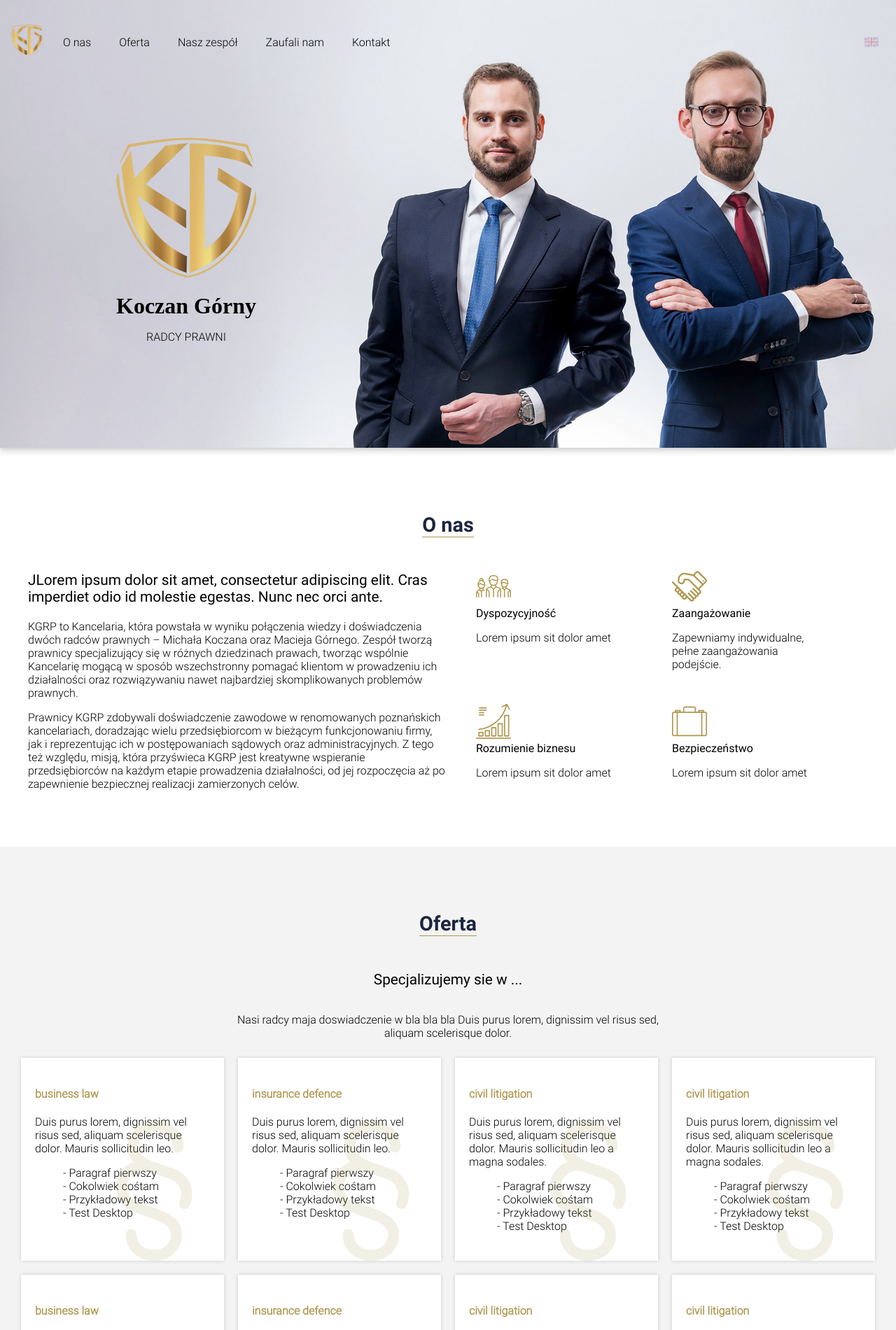
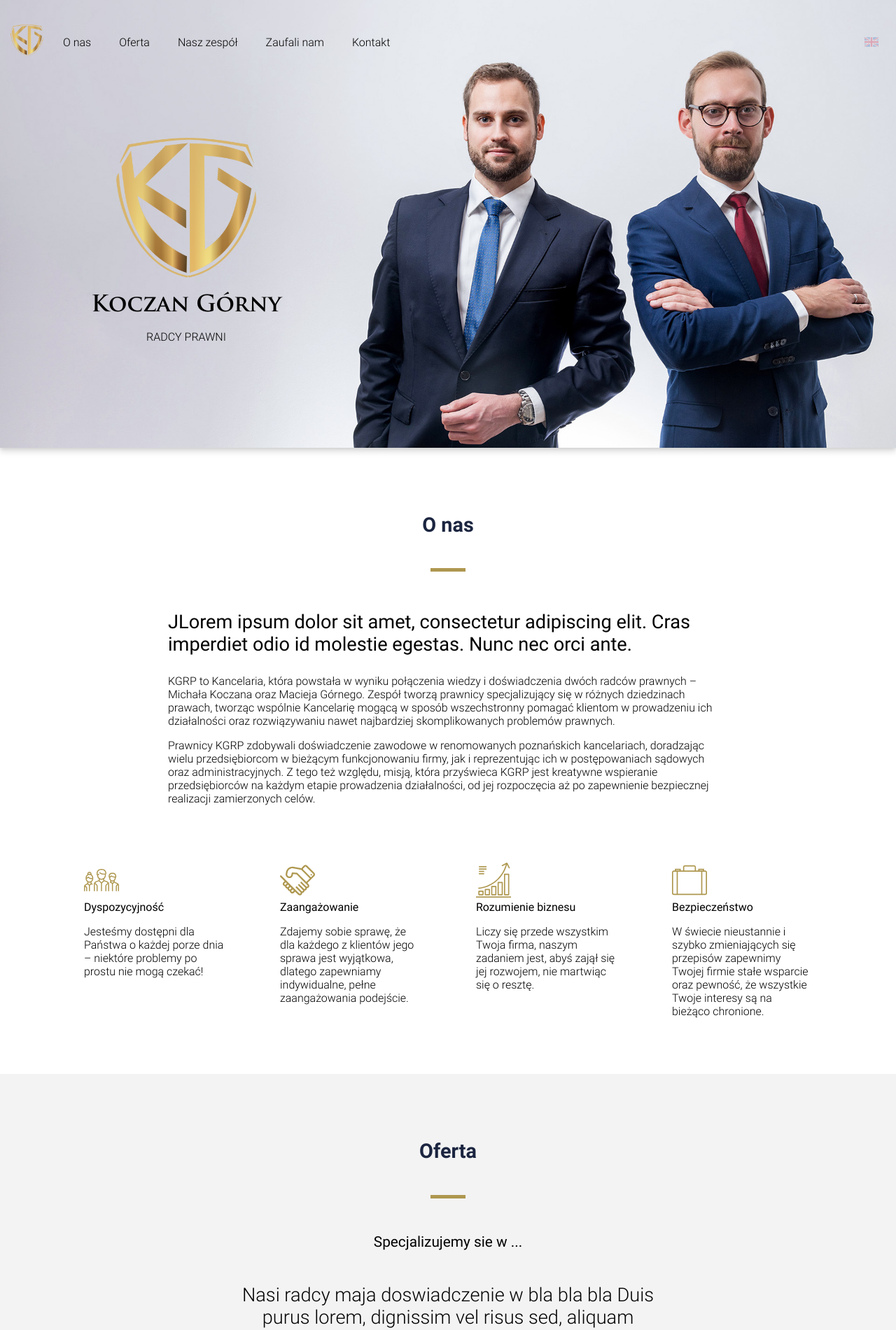
Before and after one commit to AdamKniec/kancelaria, a web app: file index.html in a window 1280 px wide. Shown: the top 1901 px of the page at 70% size. Run offline with its HTML, style and script files only (its server is not run), Linux system fonts and the light colour scheme.

Commit message:
adding major css changes

```diff
--- a/index.html
+++ b/index.html
@@ -11,28 +11,10 @@
 </head>
 <body>
     <header id="start">
-        <!-- <div class="owl-carousel">
-            <div class="firstSliderItem">
-                <p>Któtki wstęp</p>
-                <h2>Krótki wstęp do jakiegoś zagadnienia</h2>
-                <p>Nieco dłusze rozwinięcie poprzedniego krótkiego wstępu do jakiegoś zagadnienia</p>
-            </div>
-            <div class="secondSliderItem">
-                <p>Któtki wstęp</p>
-                <h2>Krótki wstęp do jakiegoś zagadnienia</h2>
-                <p>Nieco dłusze rozwinięcie poprzedniego krótkiego wstępu do jakiegoś zagadnienia</p>
-            </div>
-            <div class="thirdSliderItem">
-                <p>Któtki wstęp</p>
-                <h2>Krótki wstęp do jakiegoś zagadnienia</h2>
-                <p>Nieco dłusze rozwinięcie poprzedniego krótkiego wstępu do jakiegoś zagadnienia</p>
-            </div>
-        </div> -->
         <nav class="navbar">
             <a href="#start">
                 <img src="imgs/logo_png_2.png" alt="" class="logo">
             </a>
-
             <ul>
                 <li><a href="#aboutUs">O nas</a></li>
                 <li><a href="#offer">Oferta</a></li>
@@ -43,7 +25,6 @@
             <a href="" class="languageSwitcher">
                 <img src="imgs/united-kingdom.svg" alt="" class="languageSwitcher"/>
             </a>
-
         </nav>
         <div class="heroBanner">
             <div class="headerIntroContainer">
@@ -83,22 +64,26 @@
                 <figure>
                     <img src="imgs/groupIcon.svg" alt="">
                     <p class="valueHeader">Dyspozycyjność</p>
-                        <figcaption>Lorem ipsum sit dolor amet</figcaption>
+                    <figcaption>Jesteśmy dostępni dla Państwa o każdej porze dnia – niektóre problemy po prostu nie mogą
+                        czekać!</figcaption>
                 </figure>
                 <figure>
                     <img src="imgs/handshakeIcon.svg" alt="">
                     <p class="valueHeader">Zaangażowanie</p>
-                        <figcaption>Zapewniamy indywidualne, pełne zaangażowania podejście.</figcaption>
+                    <figcaption>Zdajemy sobie sprawę, że dla każdego z klientów jego sprawa jest wyjątkowa, dlatego
+                        zapewniamy indywidualne, pełne zaangażowania podejście.</figcaption>
                 </figure>
                 <figure>
                     <img src="imgs/diagramIcon.svg" alt="">
                     <p class="valueHeader">Rozumienie biznesu</p>
-                        <figcaption>Lorem ipsum sit dolor amet</figcaption>
+                    <figcaption>Liczy się przede wszystkim Twoja firma, naszym zadaniem jest, abyś zajął się jej rozwojem,
+                        nie martwiąc się o resztę.</figcaption>
                 </figure>
                 <figure>
                     <img src="imgs/briefcaseIcon.svg" alt="">
                     <p class="valueHeader">Bezpieczeństwo</p>
-                        <figcaption>Lorem ipsum sit dolor amet</figcaption>
+                    <figcaption>W świecie nieustannie i szybko zmieniających się przepisów zapewnimy Twojej firmie stałe
+                        wsparcie oraz pewność, że wszystkie Twoje interesy są na bieżąco chronione.</figcaption>
                 </figure>
             </div>
         </div>
@@ -284,6 +269,19 @@
                     </div>
                 </div>
             </div>
+            <div class="teamMemberBox">
+                <img src="imgs/member3.jpg" alt="">
+                <div class="memberDetails">
+                    <p class="name">Imie Nazwisko</p>
+                    <p class="role">Radca Prawny</p>
+                    <p class="memberDescription">Duis purus lorem, dignissim vel risus sed, aliquam scelerisque dolor. Mauris sollicitudin leo a magna sodales, ac mollis risus suscipit.</p>
+                    <div class="socialMedia">
+                        <img src="imgs/facebook.svg" alt="">
+                        <img src="imgs/linkedin.svg" alt="">
+                        <img src="imgs/twitter.svg.svg" alt="">
+                    </div>
+                </div>
+            </div>
             <!-- <div class="teamMemberBox">
                 <img src="imgs/fotka.jpg" alt="">
                 <div class="memberDetails">
@@ -334,6 +332,15 @@
             <div class="sliderItem">
                 <img src="imgs/logoDBOutsourcing.jpg" alt="">
             </div>
+            <div class="sliderItem">
+                <img src="imgs/logoSafelog.jpg" alt="">
+            </div>
+            <div class="sliderItem">
+                <img src="imgs/logoWitex.jpg" alt="">
+            </div>
+            <div class="sliderItem">
+                <img src="imgs/logoCda.jpg" alt="">
+            </div>
         </div>
     </section>
     <footer id="contact">
@@ -347,7 +354,7 @@
 
                 <p>Duis purus lorem, dignissim vel risus sed, aliquam scelerisque dolor. Mauris sollicitudin leo a magna sodales, ac mollis risus suscipit. Phasellus rhoncus sem purus, at aliquet augue ultricies non. Donec imperdiet malesuada purus eget venenatis. Etiam porttitor est ex, ullamcorper fringilla odio euismod ut</p>
             </div>
-            <div class="navigation">
+            <div class="footerNavigation">
                 <h4>Nawigacja</h4>
                 <ul>
                     <li>Home</li>
--- a/sass/css/style.css
+++ b/sass/css/style.css
@@ -7,10 +7,25 @@
 @font-face {
   font-family: 'Roboto-Light';
   src: url("/fonts/Roboto-Light.ttf"); }
+@font-face {
+  font-family: 'TrajanPro-Bold';
+  src: url("/fonts/TrajanPro-Bold.otf"); }
 body {
   margin: 0;
   padding: 0;
   font-family: 'Roboto-Light', 'sans-serif'; }
+  body h3 {
+    position: relative;
+    display: flex;
+    padding-bottom: 4%;
+    justify-content: center; }
+    body h3::after {
+      content: '';
+      background-color: #ae974f;
+      height: 5px;
+      position: absolute;
+      bottom: 0;
+      width: 50px; }
   body header {
     box-shadow: 0 6px 8px 0 rgba(0, 0, 0, 0.12), 0 2px 4px 0 rgba(0, 0, 0, 0.08); }
     body header .navbar {
@@ -81,7 +96,7 @@ body {
         align-items: center;
         margin-top: 5%; }
         body header .heroBanner .headerIntroContainer h1 {
-          font-family: serif;
+          font-family: 'TrajanPro-Bold';
           margin-bottom: 0; }
         body header .heroBanner .headerIntroContainer p {
           text-transform: uppercase; }
@@ -100,22 +115,24 @@ body {
     body .aboutUs h3 {
       color: #1b2540;
       font-family: 'Roboto-Bold', 'sans-serif';
-      font-size: 1.8rem;
-      border-bottom: 1px solid #ae974f; }
+      font-size: 1.8rem; }
     body .aboutUs .contentContainer {
-      display: flex; }
+      display: flex;
+      flex-direction: column;
+      align-items: center; }
       body .aboutUs .contentContainer .description {
-        max-width: 600px;
+        max-width: 800px;
+        margin-bottom: 50px;
         font-family: 'Roboto-Light', 'sans-serif'; }
         body .aboutUs .contentContainer .description .boldIntro {
           font-family: 'Roboto-Regular', 'sans-serif';
-          font-size: 1.3rem; }
+          font-size: 1.7rem; }
       body .aboutUs .contentContainer .values {
         display: flex;
         flex-wrap: wrap;
-        max-width: 600px; }
+        justify-content: center; }
         body .aboutUs .contentContainer .values figure {
-          width: 200px; }
+          max-width: 200px; }
           body .aboutUs .contentContainer .values figure img {
             width: 50px;
             height: 50px; }
@@ -130,7 +147,6 @@ body {
       /*powtarzalne style wyjebac na gore*/
       font-size: 1.8rem;
       color: #1b2540;
-      border-bottom: 1px solid #ae974f;
       font-family: 'Roboto-Bold', 'sans-serif'; }
     body .offer .intro {
       display: flex;
@@ -141,11 +157,14 @@ body {
         font-family: 'Roboto-Regular', 'sans-serif'; }
       body .offer .intro .offerDescription {
         text-align: center;
-        width: 50%; }
+        width: 50%;
+        font-size: 1.7rem; }
     body .offer .offerContainer {
       display: flex;
-      justify-content: center;
-      flex-wrap: wrap; }
+      flex-wrap: wrap;
+      max-width: 1240px;
+      margin: 0 auto;
+      justify-content: center; }
       body .offer .offerContainer div {
         width: 250px;
         height: 250px;
--- a/sass/scss/style.scss
+++ b/sass/scss/style.scss
@@ -11,10 +11,29 @@
     font-family: 'Roboto-Light';
     src: url('/fonts/Roboto-Light.ttf');
 }
+@font-face {
+    font-family: 'TrajanPro-Bold';
+    src: url('/fonts/TrajanPro-Bold.otf');
+}
 body {
     margin: 0;
     padding: 0;
     font-family: 'Roboto-Light', 'sans-serif';
+    // styling the h3. Style common for the whole document
+    h3 {
+        position: relative;
+        display: flex;
+        padding-bottom: 4%;
+        justify-content: center;
+        &::after {
+            content: '';
+            background-color: #ae974f;
+            height: 5px;
+            position: absolute;
+            bottom: 0;
+            width: 50px;
+        }
+    }
     header {
         box-shadow: 0 6px 8px 0 rgba(0,0,0,0.12),0 2px 4px 0 rgba(0,0,0,0.08);
         .navbar {
@@ -99,7 +118,7 @@ body {
                 align-items: center;
                 margin-top: 5%;
                 h1 {
-                    font-family: serif;
+                    font-family: 'TrajanPro-Bold';
                     margin-bottom: 0;
                 }
                 p {
@@ -199,24 +218,28 @@ body {
             font-family: 'Roboto-Bold', 'sans-serif';
             // text-transform: uppercase;
             font-size: 1.8rem;
-            border-bottom: 1px solid #ae974f;
+            // border-bottom: 1px solid #ae974f;
         }
         .contentContainer {
             display: flex;
+            flex-direction: column;
+            align-items: center;
             .description {
-                max-width: 600px;
+                max-width: 800px;
+                margin-bottom: 50px;
                 font-family: 'Roboto-Light', 'sans-serif';
                 .boldIntro {
                     font-family: 'Roboto-Regular', 'sans-serif';
-                    font-size: 1.3rem;
+                    font-size: 1.7rem;
                 }
             }
             .values {
                 display: flex;
                 flex-wrap: wrap;
-                max-width: 600px;
+                // max-width: 600px;
+                justify-content: center;
                 figure {
-                    width: 200px;
+                    max-width: 200px;
                     img {
                         width: 50px;
                         height: 50px;
@@ -240,7 +263,7 @@ body {
             // text-transform: uppercase;
             // color: #ae974f;
             color: #1b2540;
-            border-bottom: 1px solid #ae974f;
+            // border-bottom: 1px solid #ae974f;
             font-family: 'Roboto-Bold', 'sans-serif';
         }
         .intro {
@@ -254,12 +277,15 @@ body {
             .offerDescription {
                 text-align: center;
                 width: 50%;
+                font-size: 1.7rem;
             }
         }
         .offerContainer {
             display: flex;
+            flex-wrap: wrap;
+            max-width: 1240px;
+            margin: 0 auto;
             justify-content: center;
-            flex-wrap: wrap;
             div {
                 width: 250px;
                 height: 250px;
```
Also changed, not shown: other parts of sass/css/style.css (+35 -8 lines), other parts of sass/scss/style.scss (+80 -9 lines), fonts/TrajanPro-Bold.otf (added), imgs/logoCda.jpg (added), imgs/logoSafelog.jpg (added), imgs/logoWitex.jpg (added), imgs/member2.jpg, imgs/member3.jpg (added), 1 other file. Lines whose indentation alone changed are shown as unchanged.
